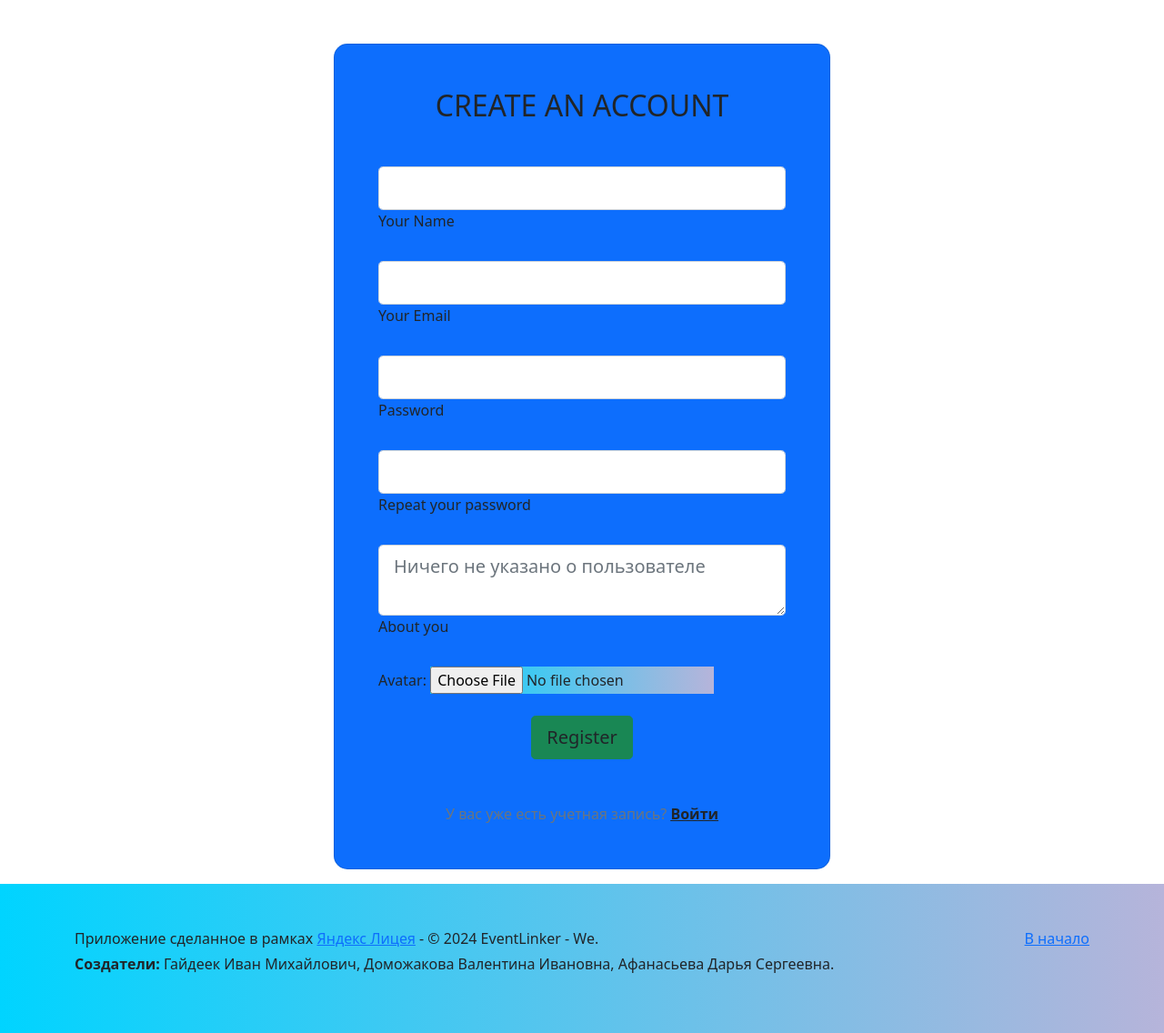
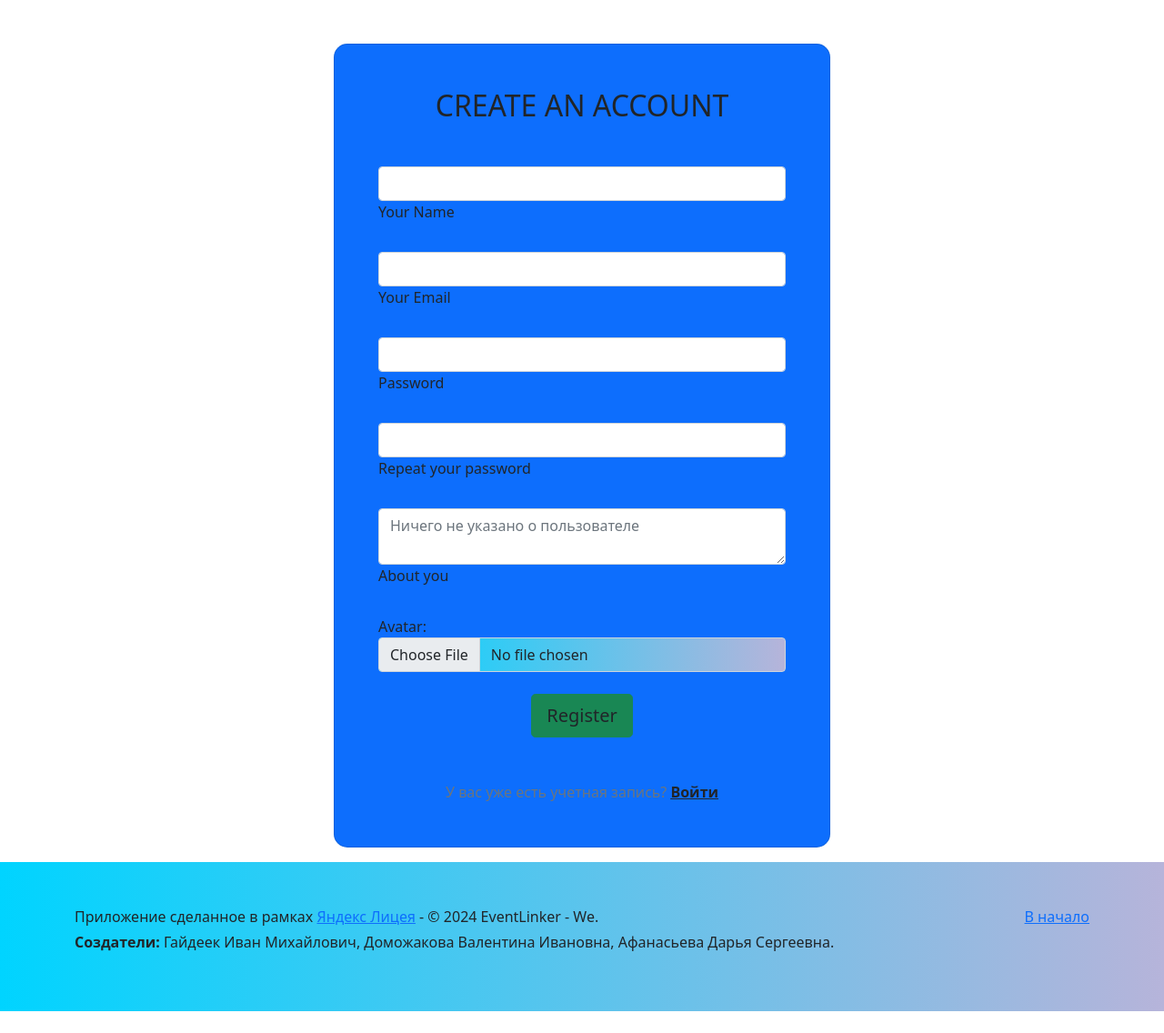
Before and after one commit to domozhakova-valentina/EventLinker, a Flask app: page /register in a window 1280 px wide. Shown: the part 56-1192 px from the top of the page at 91% size. After the commit the page ends 1168 px from the top, so only its background shows below. Run offline with Flask 3, Linux system fonts and the light colour scheme; some libraries are stand-ins or nearby versions.

Commit message:
little editing of some html forms

```diff
--- a/app/templates/register.html
+++ b/app/templates/register.html
@@ -14,7 +14,7 @@
                 {{ form.hidden_tag() }}
 
                 <div class="form-outline mb-4">
-                  {{ form.name(class="form-control form-control-lg") }}
+                  {{ form.name(class="form-control") }}
                   {% for error in form.name.errors %}
                   <div class="alert alert-danger" role="alert">
                   {{ error }}
@@ -24,7 +24,7 @@
                 </div>
 
                 <div class="form-outline mb-4">
-                  {{ form.email(class="form-control form-control-lg") }}
+                  {{ form.email(class="form-control") }}
                   {% for error in form.email.errors %}
                   <div class="alert alert-danger" role="alert">
                   {{ error }}
@@ -34,7 +34,7 @@
                 </div>
 
                 <div class="form-outline mb-4">
-                  {{ form.password(class="form-control form-control-lg") }}
+                  {{ form.password(class="form-control") }}
                   {% for error in form.password.errors %}
                   <div class="alert alert-danger" role="alert">
                   {{ error }}
@@ -44,7 +44,7 @@
                 </div>
 
                 <div class="form-outline mb-4">
-                  {{ form.password_again(class="form-control form-control-lg") }}
+                  {{ form.password_again(class="form-control") }}
                   {% for error in form.password_again.errors %}
                   <div class="alert alert-danger" role="alert">
                   {{ error }}
@@ -54,12 +54,12 @@
                 </div>
 
                 <div class="form-outline mb-4">
-                  {{ form.about(class="form-control form-control-lg", placeholder="Ничего не указано о пользователе") }}
+                  {{ form.about(class="form-control", placeholder="Ничего не указано о пользователе") }}
                   {{ form.about.label(class="form-label")}}
                 </div>
 
                 <div class="form-outline mb-4">
-                   {{ form.photo.label }}: {{ form.photo(class="bg-gradient-b") }}
+                   {{ form.photo.label }}: {{ form.photo(class="bg-gradient-b form-control") }}
                    {% for error in form.photo.errors %}
                    <div class="alert alert-danger" role="alert">
                    {{ error }}
```
Also changed, not shown: app/templates/edit_profile.html (+6 -6 lines).
